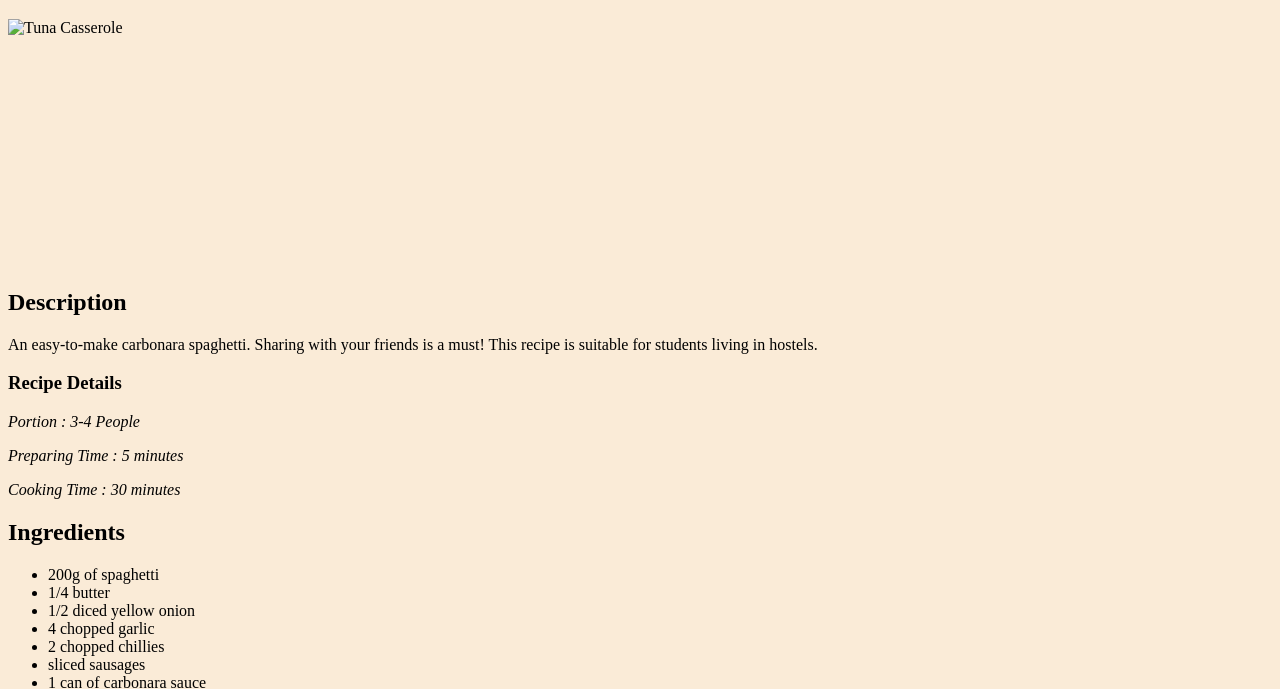
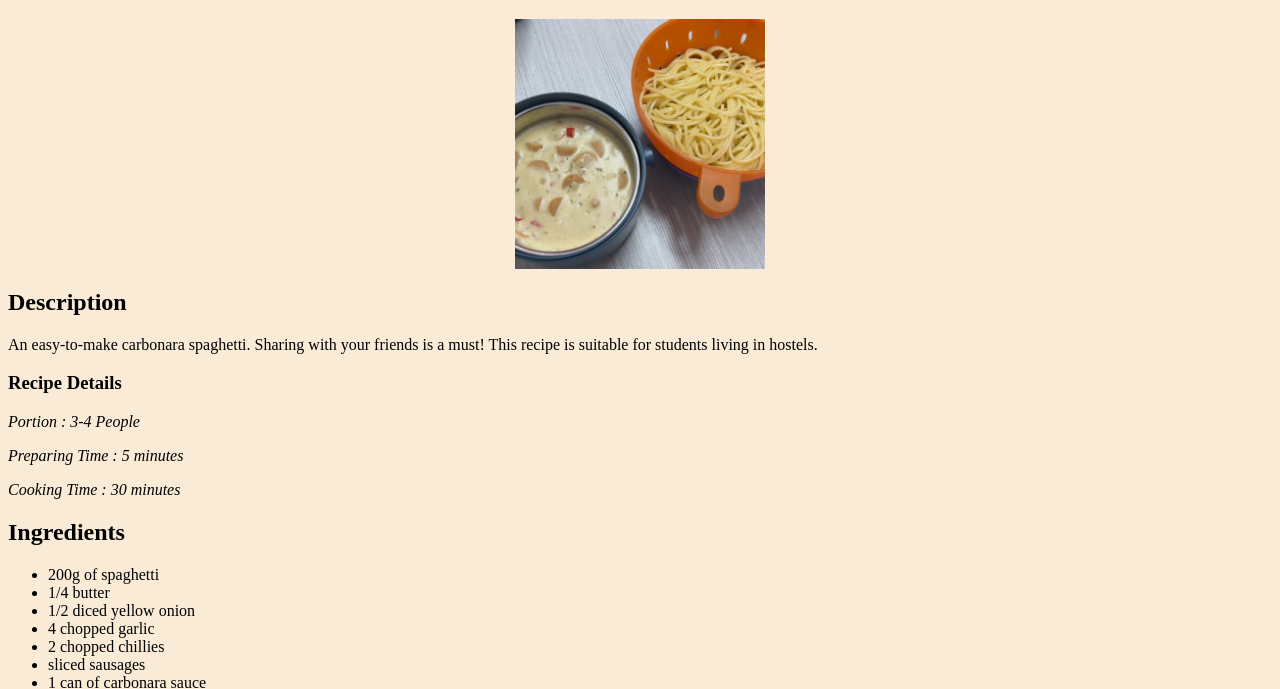
Before and after one commit to ndycv04/odin-recipes, a plain HTML site: page recipes/carbonara_spaghetti.html in a window 1280 px wide. Shown: the part 108-797 px from the top of the page. Drawn offline with Linux system fonts and the light colour scheme.

Commit message:
Update carbonara_spaghetti.html

```diff
--- a/recipes/carbonara_spaghetti.html
+++ b/recipes/carbonara_spaghetti.html
@@ -9,7 +9,7 @@
     <body>
         <button class="home"><a href="../index.html"><img class="hp" src="../food photos/home_button.jpg"></a></button>
         <h1>Carbonara Spaghetti</h1>
-        <img class="photo" src="../photos/Carbonara Spaghetti.jpg" height="250" alt="Tuna Casserole">
+        <img class="photo" src="../food photos/Carbonara Spaghetti.jpg" height="250" alt="Tuna Casserole">
         <h2>Description</h2>
         <p id="d">An easy-to-make carbonara spaghetti. Sharing with your friends is a must! This recipe is suitable for students living in hostels.</p>
 
```
